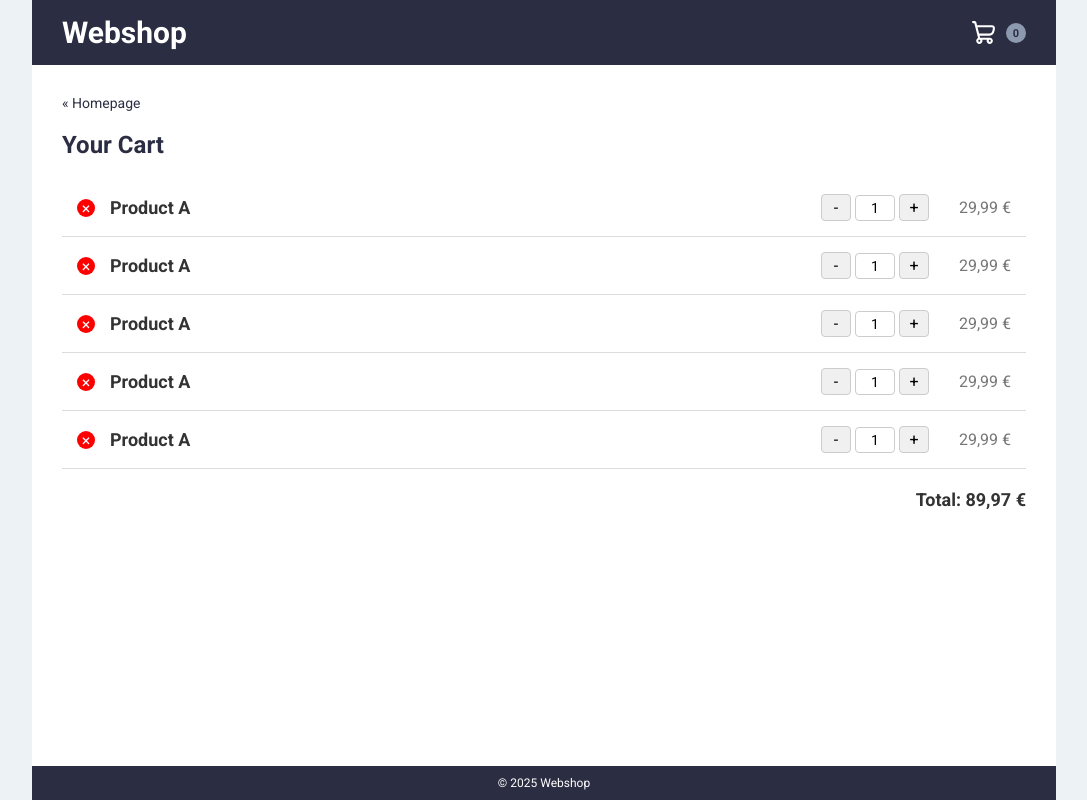
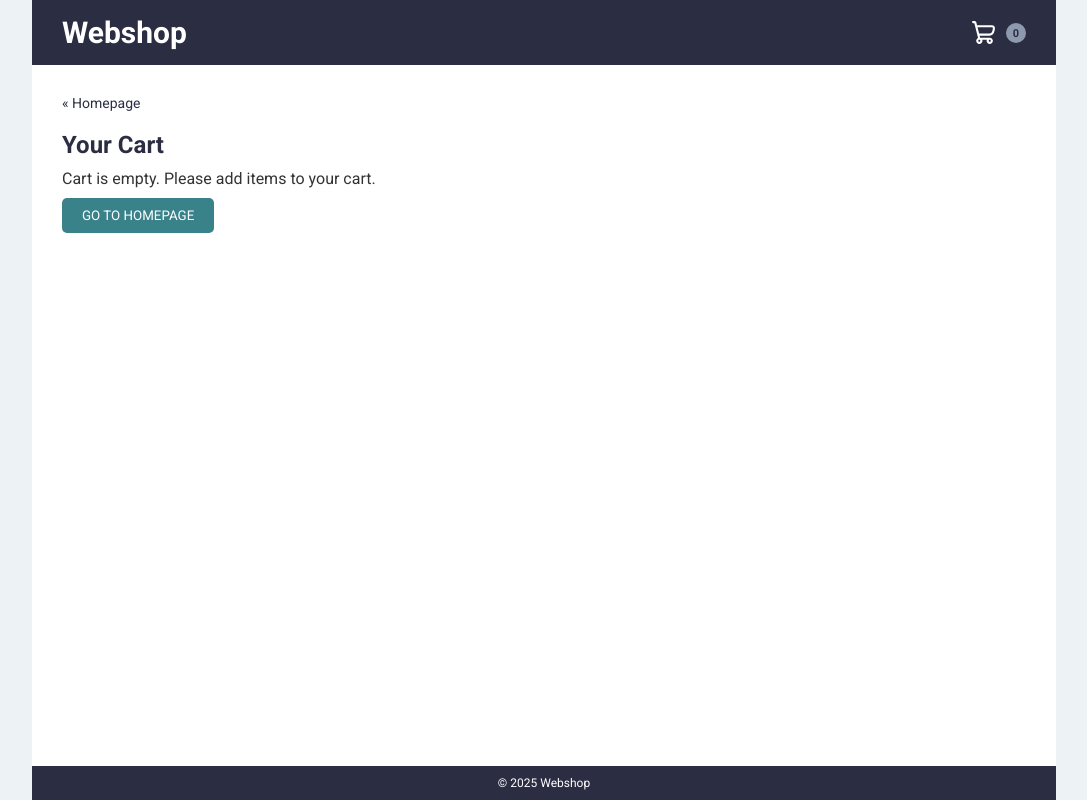
Before and after one commit to A-Cdeveloper/code-challenge-25-04-25, a Next.js app: page /cart in a window 1280 px wide. Shown: the whole page, without its empty margins (96-1183 px from the left). Built offline with nearby package versions, Linux system fonts and the light colour scheme.

Commit message:
add data to Cart component from context

```diff
--- a/app/features/cart/Cart.tsx
+++ b/app/features/cart/Cart.tsx
@@ -1,23 +1,29 @@
-// import NoResourcesFound from "@/app/components/ui/NoResourcesFound";
+"use client";
+import { useCart } from "@/app/context/CartContext";
 import styles from "./Cart.module.css";
 import CartItem from "./CartItem";
 import { formatPrice } from "@/app/lib/utils";
-
-{
-  /* <NoResourcesFound>
-Cart is empty. Please add items to your cart.
-</NoResourcesFound> */
-}
+import NoResourcesFound from "@/app/components/ui/NoResourcesFound";
 
 const Cart = () => {
+  const { cart, totalPrice, hydrated } = useCart();
+
+  if (hydrated && cart.length === 0) {
+    return (
+      <NoResourcesFound>
+        Cart is empty. Please add items to your cart.
+      </NoResourcesFound>
+    );
+  }
+
   return (
     <div className={styles[`cart-container`]}>
-      <CartItem />
-      <CartItem />
-      <CartItem />
-      <CartItem />
-      <CartItem />
-      <div className={styles[`total`]}>Total: {formatPrice(89.97)}</div>
+      {cart.map((item) => (
+        <CartItem key={item.id} item={item} />
+      ))}
+      {hydrated && (
+        <div className={styles[`total`]}>Total: {formatPrice(totalPrice)}</div>
+      )}
     </div>
   );
 };
--- a/app/features/cart/CartItem.tsx
+++ b/app/features/cart/CartItem.tsx
@@ -1,22 +1,43 @@
 "use client";
 import { formatPrice } from "@/app/lib/utils";
 import styles from "./CartItem.module.css";
+import { CartItemType } from "./types/cartItems";
+import { useCart } from "@/app/context/CartContext";
 
-const CartItem = () => {
+const CartItem = ({ item }: { item: CartItemType }) => {
+  const { increaseQuantity, decreaseQuantity, removeFromCart } = useCart();
+  const { id, title, price, quantity } = item;
   return (
     <div className={styles[`cart-item`]}>
       {/*  */}
       <div className={styles[`product-info`]}>
-        <span className={styles[`close`]}>&times;</span>
-        <div className={styles[`product-name`]}>Product A</div>
+        <span className={styles[`close`]} onClick={() => removeFromCart(id)}>
+          &times;
+        </span>
+        <div className={styles[`product-name`]}>{title}</div>
       </div>
 
       <div className={styles[`quantity`]}>
-        <button className={styles["qty-btn"]}>-</button>
-        <input type="text" value="1" className={styles["qty-input"]} readOnly />
-        <button className={styles["qty-btn"]}>+</button>
+        <button
+          className={styles["qty-btn"]}
+          onClick={() => decreaseQuantity(id)}
+        >
+          -
+        </button>
+        <input
+          type="text"
+          value={quantity}
+          className={styles["qty-input"]}
+          readOnly
+        />
+        <button
+          className={styles["qty-btn"]}
+          onClick={() => increaseQuantity(id)}
+        >
+          +
+        </button>
       </div>
-      <div className={styles[`product-price`]}>{formatPrice(29.99)}</div>
+      <div className={styles[`product-price`]}>{formatPrice(price)}</div>
     </div>
   );
 };
```
